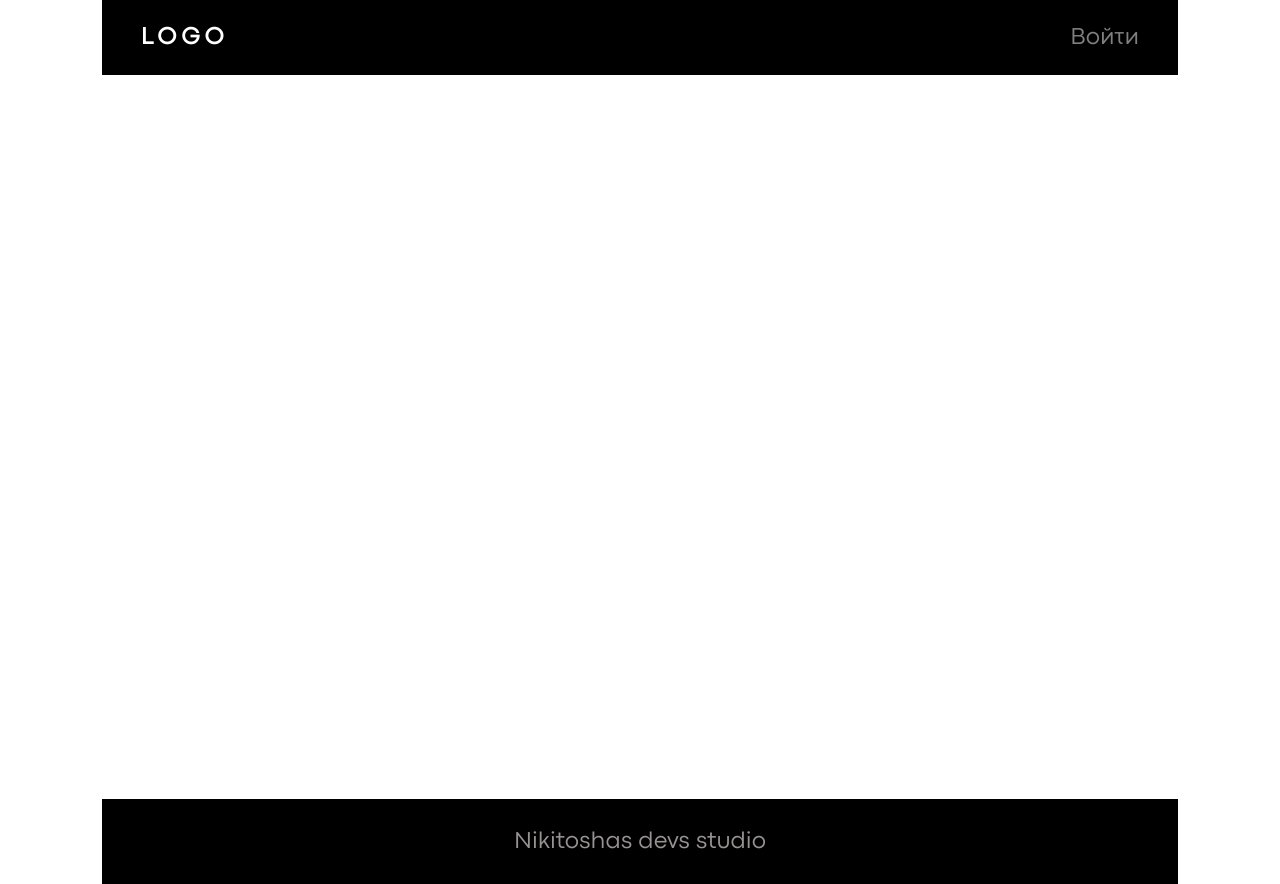
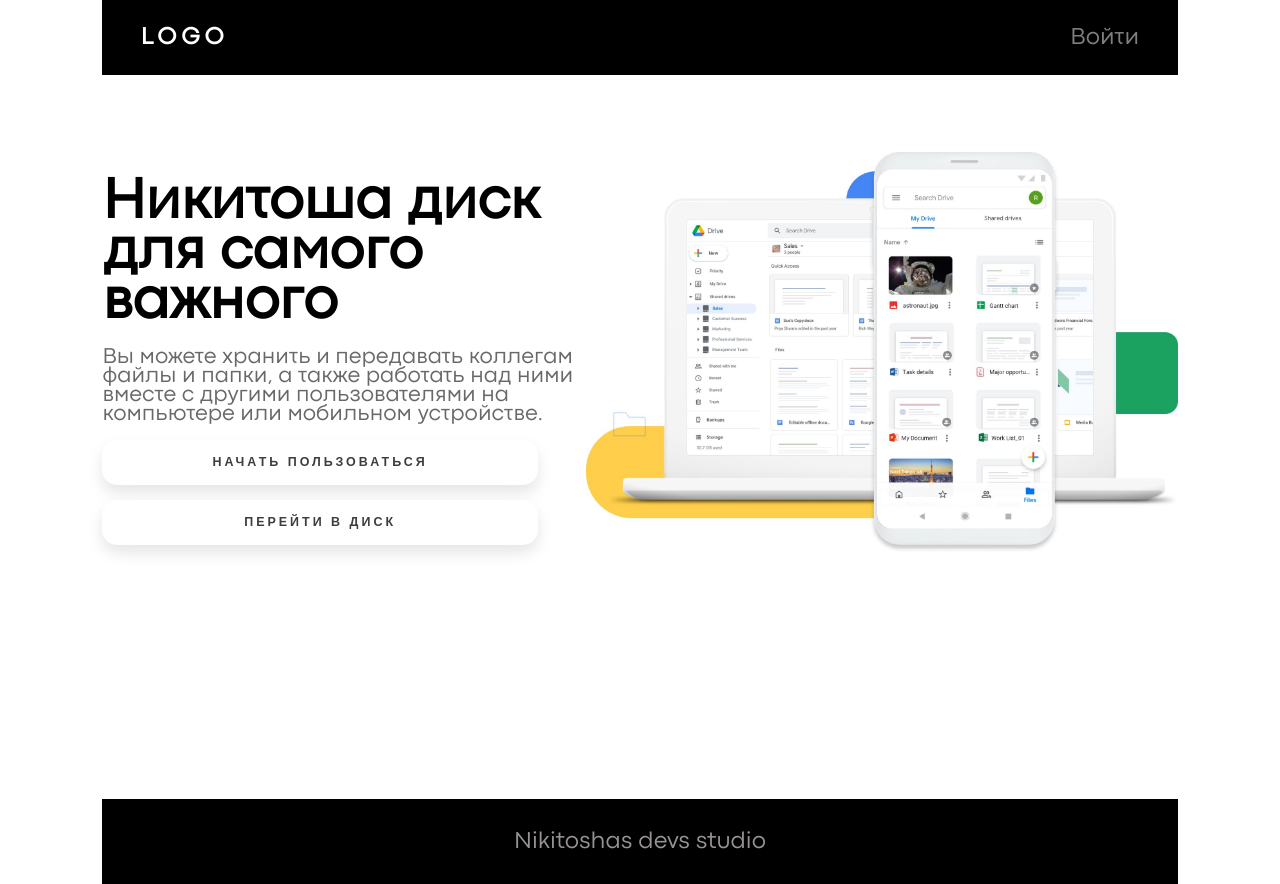
Before and after one commit to 12kot/Document-Flow_v2, a React (Create React App) app: page / in a window 1280 px wide. Built offline with nearby package versions, Linux system fonts and the light colour scheme.

Commit message:
add mainPage

```diff
--- a/src/App.js
+++ b/src/App.js
@@ -3,6 +3,7 @@ import "./App.css";
 import React from "react";
 import Header from "./pages/Header/Header";
 import Footer from "./pages/Footer/Footer";
+import MainPage from "./pages/MainPage/MainPage";
 
 class App extends React.Component {
   render = () => {
@@ -11,6 +12,7 @@ class App extends React.Component {
         <div className="content">
           <Header />
           <Routes>
+            <Route path="/" element={<MainPage />} />
           </Routes>
         </div>
         <div className="footer">
--- /dev/null
+++ b/src/UI/Button/Button.jsx
@@ -0,0 +1,20 @@
+import React from "react";
+import { NavLink } from "react-router-dom";
+import styles from "./Button.module.css"
+
+const Button = (props) => {
+  let action = () => {
+    if(props.action)
+      props.action();
+  }
+
+  return (
+    <div className={`${styles.logButton}`}>
+      <NavLink to={props.path} onClick={action} className={`${styles.floating_button} ${props.size}`}>
+        {props.text}
+      </NavLink>
+    </div>
+  );
+};
+
+export default Button;
--- /dev/null
+++ b/src/UI/Button/Button.module.css
@@ -0,0 +1,29 @@
+.logButton {
+    margin-top: 1.2vw;
+  }
+
+  .floating_button {
+    text-decoration: none;
+    display: inline-block;
+
+    line-height: 45px;
+    border-radius: 15px;
+    margin: 0 0;
+    font-family: "Montserrat", sans-serif;
+    font-size: calc(0.7rem + 0.1vw);
+    text-transform: uppercase;
+    text-align: center;
+    letter-spacing: 3px;
+    font-weight: 600;
+    color: #3f3d3c;
+    background: white;
+    box-shadow: 0 8px 15px rgba(0, 0, 0, 0.1);
+    transition: 0.3s;
+  }
+
+  .floating_button:hover {
+    background: #2ee59d;
+    box-shadow: 0 15px 20px rgba(46, 229, 157, 0.4);
+    color: white;
+    transform: translateY(-7px);
+  }
--- /dev/null
+++ b/src/pages/MainPage/MainPage.jsx
@@ -0,0 +1,34 @@
+import React from "react";
+import styles from "./MainPage.module.css";
+import mainBanner from "./../../Common/Images/mainBanner.jpg";
+import Button from "./../../UI/Button/Button";
+
+const MainPage = (props) => {
+  return (
+    <div className={`${styles.flex}`}>
+      <div className={styles.description}>
+        <div className={`${styles.slogan}`}>
+          <h1>
+            Никитоша диск
+            <br />
+            для самого важного
+          </h1>
+        </div>
+        <div className={`${styles.slogan1}`}>
+          <p>
+            Вы можете хранить и передавать коллегам файлы и папки, а также
+            работать над ними вместе с другими пользователями на компьютере или
+            мобильном устройстве.
+          </p>
+        </div>
+        <Button size={styles.button} path="/login" text="Начать пользоваться" />
+        <Button size={styles.button} path="/disk" text="Перейти в диск" />
+      </div>
+      <div className={`${styles.flex_img}`}>
+        <img src={mainBanner} alt="banner" />
+      </div>
+    </div>
+  );
+};
+
+export default MainPage;
--- /dev/null
+++ b/src/pages/MainPage/MainPage.module.css
@@ -0,0 +1,46 @@
+@media (max-width: 650px) {
+    .flex {
+      flex-wrap: wrap;
+    }
+
+    .flex_img img {
+      margin: 10% 0;
+    }
+  }
+
+  .flex {
+    display: flex;
+    padding: 6vw 0 0 0;
+  }
+
+  .description {
+    flex: 1 2 45%;
+  }
+
+  .flex_img {
+    flex: 2 1 55%;
+  }
+
+  .flex_img img {
+    max-width: 100%;
+  }
+
+  .slogan h1 {
+    margin: 0 0;
+    font-size: calc(1rem + 3.3vw);
+    padding-top: 2vw;
+    font-weight: bold;
+  }
+
+  .slogan1 p {
+    color: rgb(104, 104, 104);
+    margin: 0 0;
+    padding-top: 1.6vw;
+    font-size: calc(1rem + 0.5vw);
+  }
+
+  .button {
+    width: 90%;
+    min-width: 215px;
+    height: 45px;
+  }
```
